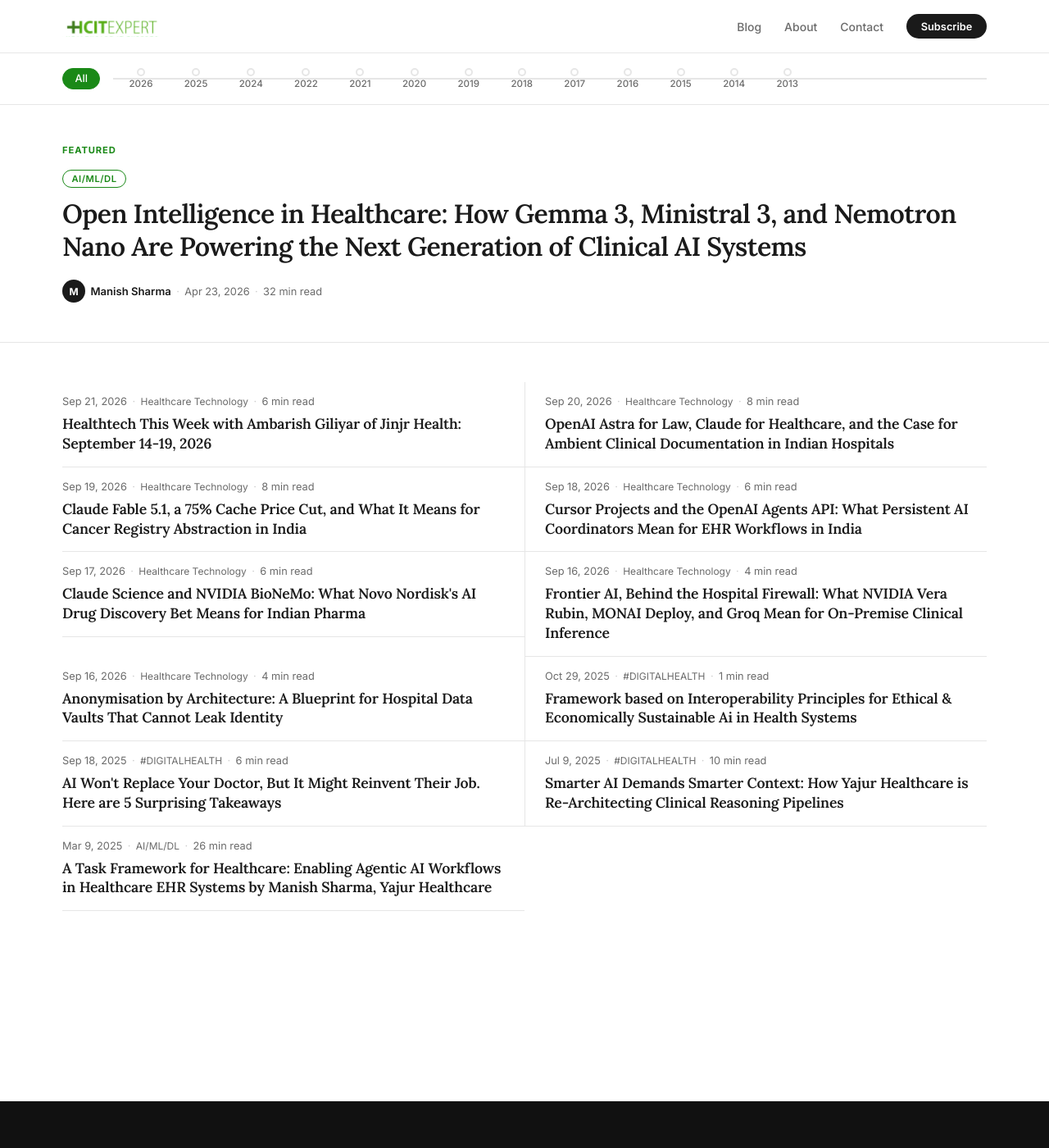
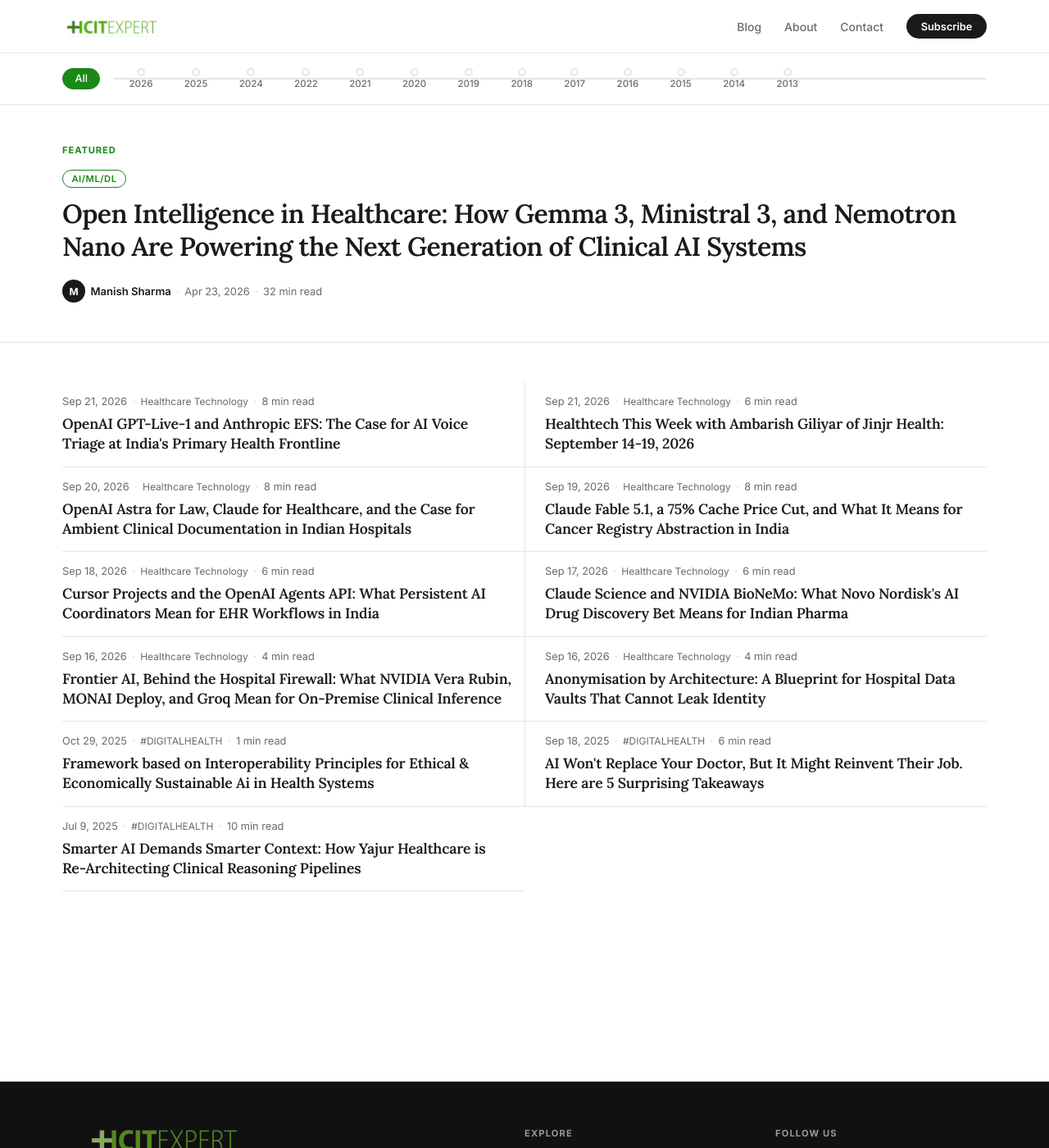
Before and after one commit to msharmas-yajur/hcitexpert-com, a Jekyll site: the page built from index.html, in a window 1280 px wide and 1400 px high. Shown: the whole window at 82% size. Built offline with Jekyll 4.4.1, drawn with Linux system fonts in a browser that asks for light colours; the list of posts is cut into pages by our own code; part of the change alters nothing that is shown.

Commit message:
post: Clinical Frontier 2026-09-21 - triage-virtual-nursing
Issue 006: OpenAI GPT-Live-1 telephony (full-duplex voice API, Sept 10 2026)
and Anthropic Enterprise Frontier Safeguards (ZDR + misuse detection, Sept 1
2026) applied to AI voice triage at India's primary health frontline. Covers
104/108 helpline scaling, DPDP Act compliance architecture, ABDM integration,
and the language-quality risk for Indian deployments.

Co-Authored-By: Claude Sonnet 4.6 <noreply@anthropic.com>
Claude-Session: https://claude.ai/code/session_015Tm47oZjdy39BPFcpSKQZQ

```diff
--- a/_data/clinical_frontier_covered.yml
+++ b/_data/clinical_frontier_covered.yml
@@ -71,3 +71,10 @@ covered:
       - https://intuitionlabs.ai/articles/claude-healthcare-life-sciences-ai-capabilities-2026
       - https://www.fiercehealthcare.com/ai-and-machine-learning/jpm26-anthropic-launches-claude-healthcare-targeting-health-systems-payers
       - https://yajur.ai/2026/09/16/the-yajur-health-vault-anonymisation-by-architecture.html
+  - date: 2026-09-21
+    slug: 2026-09-21-openai-gpt-live-1-anthropic-efs-ai-voice-triage-india
+    angle: triage-virtual-nursing
+    models: ["OpenAI GPT-Live-1", "GPT-6 Astra (reasoning backend)", "Anthropic Enterprise Frontier Safeguards (EFS)"]
+    sources:
+      - https://openai.com/index/introducing-gpt-live-1-in-the-api/
+      - https://www.anthropic.com/news/enterprise-frontier-safeguards
--- /dev/null
+++ b/_posts/2026-09-21-openai-gpt-live-1-anthropic-efs-ai-voice-triage-india.md
@@ -0,0 +1,111 @@
+---
+title: "OpenAI GPT-Live-1 and Anthropic EFS: The Case for AI Voice Triage at India's Primary Health Frontline"
+date: '2026-09-21 19:00:00 +0530'
+author: Manish Sharma
+description: "The Clinical Frontier, Issue 006. OpenAI launched GPT-Live-1 in the API on September 10, 2026, a full-duplex voice model with telephony support that delegates reasoning to GPT-6 Astra. Anthropic launched Enterprise Frontier Safeguards on September 1, 2026, combining zero data retention with misuse detection. Together they describe the architecture for AI voice triage at India's primary health frontline."
+keywords: "AI voice triage India, GPT-Live-1 healthcare telephony, AI phone triage India, 104 health helpline AI, virtual nursing AI India, full-duplex voice AI healthcare, Anthropic Enterprise Frontier Safeguards, zero data retention healthcare India, DPDP Act healthcare AI voice, ABDM AI voice triage, district hospital triage India"
+image: /assets/images/logo.png
+reading_time: "6 min read"
+categories:
+  - Healthcare Technology
+  - AI/ML/DL
+tags:
+  - Triage
+  - Virtual Nursing
+  - AI Voice
+  - OpenAI
+  - GPT-Live-1
+  - Anthropic
+  - Enterprise Frontier Safeguards
+  - DPDP Act
+  - ABDM
+  - India Health IT
+  - District Hospitals
+  - Primary Healthcare
+mentions:
+  - name: "OpenAI GPT-Live-1 in the API"
+    description: "OpenAI's production full-duplex voice model announced September 10, 2026. Listens and speaks simultaneously, delegates reasoning and tool calls to a backend model such as GPT-6 Astra, and supports telephony for phone-call voice agents."
+    url: "https://openai.com/index/introducing-gpt-live-1-in-the-api/"
+  - name: "Anthropic Enterprise Frontier Safeguards"
+    description: "Announced September 1, 2026. Combines zero data retention with misuse detection safeguards. Customer data is stored in the customer's own cloud infrastructure on AWS, Google Cloud, or Azure, not Anthropic's. Developed with major enterprise customers in healthcare, financial services, and other sectors."
+    url: "https://www.anthropic.com/news/enterprise-frontier-safeguards"
+faq:
+  - q: "What is GPT-Live-1 and how does it differ from earlier voice APIs?"
+    a: "GPT-Live-1, announced September 10, 2026, is OpenAI's first production full-duplex voice model in the API. Unlike earlier turn-based systems that wait for the speaker to stop before responding, GPT-Live-1 listens and speaks simultaneously. It delegates complex reasoning and tool calls to a backend model such as GPT-6 Astra, so the voice layer handles the conversation while the text model handles clinical logic. It supports telephony, meaning it can be deployed on a phone line with no app required on the caller's side."
+  - q: "What does Anthropic Enterprise Frontier Safeguards mean for healthcare data?"
+    a: "EFS, announced September 1, 2026, keeps data in the customer's cloud environment rather than Anthropic's servers. For healthcare, this means patient data processed by Claude stays within the hospital's or health system's cloud. EFS adds misuse detection on top of zero data retention, so the health system gets both data residency and safety monitoring. It is supported on Amazon Bedrock, Google's Agent Platform, and Microsoft Foundry."
+  - q: "Can AI voice triage replace nurses in India?"
+    a: "No. AI voice triage handles first-contact intake at scale: listening to symptoms, asking structured screening questions, assessing urgency, and routing callers to the right level of care. Clinical judgment, examination, and the therapeutic relationship remain human work. The value is throughput and availability: AI can handle concurrent calls at any hour, which a nursing team cannot. It supplements rather than replaces clinical staff."
+  - q: "What does the DPDP Act require for an AI voice triage deployment in India?"
+    a: "India's Digital Personal Data Protection Act 2023 classifies health data as personal data requiring explicit prior consent before collection. An AI triage call must collect consent at the start, specify the purpose and retention limits, and name any processors who handle the data. The architecture that minimises compliance risk runs transcription and de-identification inside the health system's controlled infrastructure, with only the de-identified transcript sent to the reasoning model, reducing the number of processors handling identifiable data and simplifying the consent scope."
+---
+
+> **The Clinical Frontier** · 21 September 2026 · Issue 006
+> A daily briefing on how frontier AI models and hardware land in real healthcare workflows, written for India's health-IT community. No hype, just what changed and what to do about it.
+
+**In this issue**
+
+- OpenAI launched GPT-Live-1 in the API on September 10, 2026: the first production full-duplex voice model with telephony support, capable of listening and speaking simultaneously and delegating reasoning to GPT-6 Astra.
+- Anthropic launched Enterprise Frontier Safeguards on September 1, 2026: zero data retention combined with misuse detection, with data stored in the customer's cloud infrastructure, not Anthropic's, developed with major enterprise customers across healthcare, financial services, and other sectors.
+- The two releases together describe the architectural shape of safe, scalable AI voice triage: a voice model on the phone line, a reasoning model handling clinical logic, and a data architecture that keeps patient data inside the health system's infrastructure.
+- India's existing 104 and 108 health helplines, combined with broad mobile reach, make voice triage the highest-leverage AI deployment available for primary care access today.
+
+## The signal: full-duplex voice hits the API
+
+On September 10, 2026, OpenAI [announced GPT-Live-1 in the API](https://openai.com/index/introducing-gpt-live-1-in-the-api/). GPT-Live-1 is a full-duplex voice model: it listens and speaks at the same time, rather than waiting for the caller to finish before responding. That distinction matters more than it sounds.
+
+Turn-based voice systems have a recognisable rhythm: speak, pause, wait, hear. Callers learn to pause deliberately, which feels unnatural, and the system often clips the end of a sentence or jumps in too soon. Full-duplex removes that friction. In early evaluations, Speak found that GPT-Live-1 cut interruptions by almost 80 percent compared to previous turn-based systems, a concrete proxy for how natural the interaction feels to a caller.
+
+Three capabilities in the GPT-Live-1 API are directly relevant to healthcare triage:
+
+- **Reasoning delegation.** GPT-Live-1 can delegate reasoning and tool calls to a backend text model such as GPT-6 Astra or a third-party model. The voice model handles the conversational exchange; the text model handles the clinical logic. This keeps the voice layer lightweight and fast while allowing heavier inference on the decision side.
+- **Telephony.** GPT-Live-1 is designed for phone-call deployment. It can be placed behind a phone number and reached from any mobile or landline, with no app required on the caller's side.
+- **Steerability.** Tone, pace, and conversational style are configurable through the system prompt. A triage deployment can be set to speak slowly and clearly, confirm what it heard before proceeding, and ask one question at a time.
+
+## The privacy signal: Anthropic EFS and zero data retention
+
+On September 1, 2026, Anthropic [announced Enterprise Frontier Safeguards](https://www.anthropic.com/news/enterprise-frontier-safeguards), or EFS. EFS combines zero data retention with state-of-the-art safeguards for detecting misuse. The architecture is a meaningful shift: data is stored in cloud infrastructure controlled by the customer, not Anthropic. The customer retains custody of the data while Anthropic operates the detection capability within the customer's environment, so misuse can still be identified without Anthropic holding the raw data.
+
+EFS was developed with major enterprise customers across healthcare, financial services, manufacturing, telecom, law, retail, and the public sector. It will be supported on Claude Code, Claude Enterprise, the Claude Platform, Amazon Bedrock, Google's Agent Platform, and Microsoft Foundry, rolling out in phases from autumn 2026. During the rollout, eligible customers receive zero data retention on Fable 5 and Fable 5.1.
+
+EFS applies to Claude deployments, but the architecture it describes is the right one for healthcare AI broadly: the model runs in the health system's cloud environment, the customer retains custody of the data, and Anthropic operates the detection capability within that boundary.
+
+## Why India needs voice triage at this moment
+
+India's primary healthcare system carries a persistent access gap. The country has one of the largest rural populations in the world, distributed across more than 600,000 villages. The network of sub-centres, primary health centres, and community health centres is the backbone of the public system, but coverage, staffing, and after-hours availability remain uneven across states. The result is a familiar pattern: patients with moderate-severity conditions bypass primary care and present directly at district hospital emergency departments, creating congestion at the secondary level and delayed care at the primary level.
+
+Phone-based triage exists and works. India's 104 health helplines, operating across multiple states, provide non-emergency health information and basic triage by telephone. The 108 emergency line dispatches ambulances. These systems handle substantial call volumes but are staffed by human health workers who take one call at a time. AI voice triage would allow the same phone infrastructure to handle concurrent intake at any hour, routing callers accurately before they decide to travel to a hospital.
+
+Mobile phone reach in rural India has grown rapidly over the past decade. Reaching a patient does not require an app, a data plan, or a smartphone. It requires a phone number. GPT-Live-1's telephony capability closes the deployment gap between what the technology can do and what a rural caller can access.
+
+## How actual architecture looks
+
+A deployable AI voice triage system in India has four layers.
+
+**Voice and telephony.** GPT-Live-1 connects to the phone number. It conducts the intake interview: presenting complaint, symptom duration, severity markers, and red flag questions, at the caller's pace and in their language.
+
+**Clinical reasoning.** GPT-Live-1 delegates to a backend text model configured with a validated triage protocol. The Manchester Triage System or a simplified version adapted for primary care in India provides the decision framework. The reasoning model assesses urgency, identifies red flags, and determines the routing outcome: emergency referral, same-day appointment, home care advice, or a nurse callback.
+
+**Privacy and DPDP compliance.** India's Digital Personal Data Protection Act 2023 classifies health information as personal data requiring explicit prior consent before collection. The DPDP-compliant architecture runs transcription and de-identification inside the health system's cloud, strips identifiers from the transcript before it reaches the reasoning model, and does not retain the raw call after the session ends. Anthropic EFS, for Claude-based deployments, implements this pattern: the customer retains custody of the data in their own cloud, and Anthropic operates its detection capability within that environment rather than from Anthropic's own infrastructure.
+
+**ABDM integration.** A caller who provides their ABHA number and has given consent allows the reasoning model to access recent ABDM-linked encounters and known conditions before assessing the call. A caller with diabetes who reports a fever gets a different risk assessment than a caller without that history. Structured output from the triage, including the urgency category and advice given, can be written back as a FHIR R4 Encounter resource, creating a record of the episode in the patient's longitudinal health profile under the consent framework.
+
+## What health-IT teams should do now
+
+GPT-Live-1 is available in the OpenAI API today. The work is integration and clinical configuration, not waiting for technology. The critical path has three items.
+
+**Evaluate language quality first.** Test GPT-Live-1's speech recognition and conversational quality in Hindi, Tamil, Telugu, Marathi, and Bengali, and in the specific accents and code-switching patterns of your target population. The voice layer's accuracy in Indian languages is the primary technical risk in any deployment. Most production failures in Indian voice AI trace to this, not to the reasoning model.
+
+**Define the clinical protocol before building.** The triage logic is not a general-purpose prompt. A validated set of symptom questions, red flag criteria, and routing rules, reviewed and approved by a physician, is what makes the output safe. Build the protocol first; the model configuration follows from it.
+
+**Design DPDP compliance into the architecture.** Consent collection, data retention limits, and the list of data processors are legal requirements that need to be specified before the system handles a call. These belong in the architecture, not in a configuration option to be enabled later.
+
+Beyond the technical path: plan the escalation route before launch. Every AI triage deployment needs an immediate transfer to a live human for callers who are distressed, callers the system is uncertain about, and callers who ask to speak to a person. The AI's job is routine intake at scale. The edge cases belong to clinical staff.
+
+## The takeaway
+
+GPT-Live-1 makes full-duplex, telephone-based voice AI available in a production API for the first time. Anthropic EFS describes the data architecture the enterprise is converging on for healthcare: model compute runs in the customer's cloud, patient data never leaves the health system's boundary. For India, where phone infrastructure reaches nearly every household and in-person clinical access remains uneven, voice triage is the highest-reach application available right now. The three solvable problems between today and a working pilot are language quality, clinical protocol design, and a DPDP-compliant data architecture. Health systems that start now will have infrastructure in place before AI-assisted phone triage shifts from experiment to expectation.
+
+---
+
+*The Clinical Frontier is a daily briefing from [HCITExperts](https://hcitexpert.com/). More tomorrow.*
```
